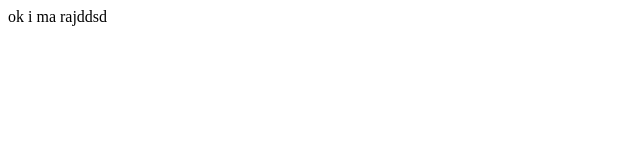
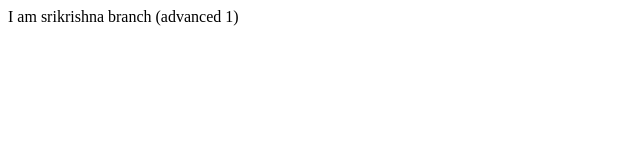
Before and after one commit to srikrishnamandal7291/fisrt_project, a plain HTML site: page index.html in a window 1280 px wide. Shown: the whole page, without its empty margins (0-640 px from the left). Drawn offline with Linux system fonts and the light colour scheme.

Commit message:
advanced 1

```diff
--- a/index.html
+++ b/index.html
@@ -6,6 +6,6 @@
     <title>Document</title>
 </head>
 <body>
-    ok i ma rajddsd
+    I am srikrishna branch (advanced 1)
 </body>
 </html>
```
